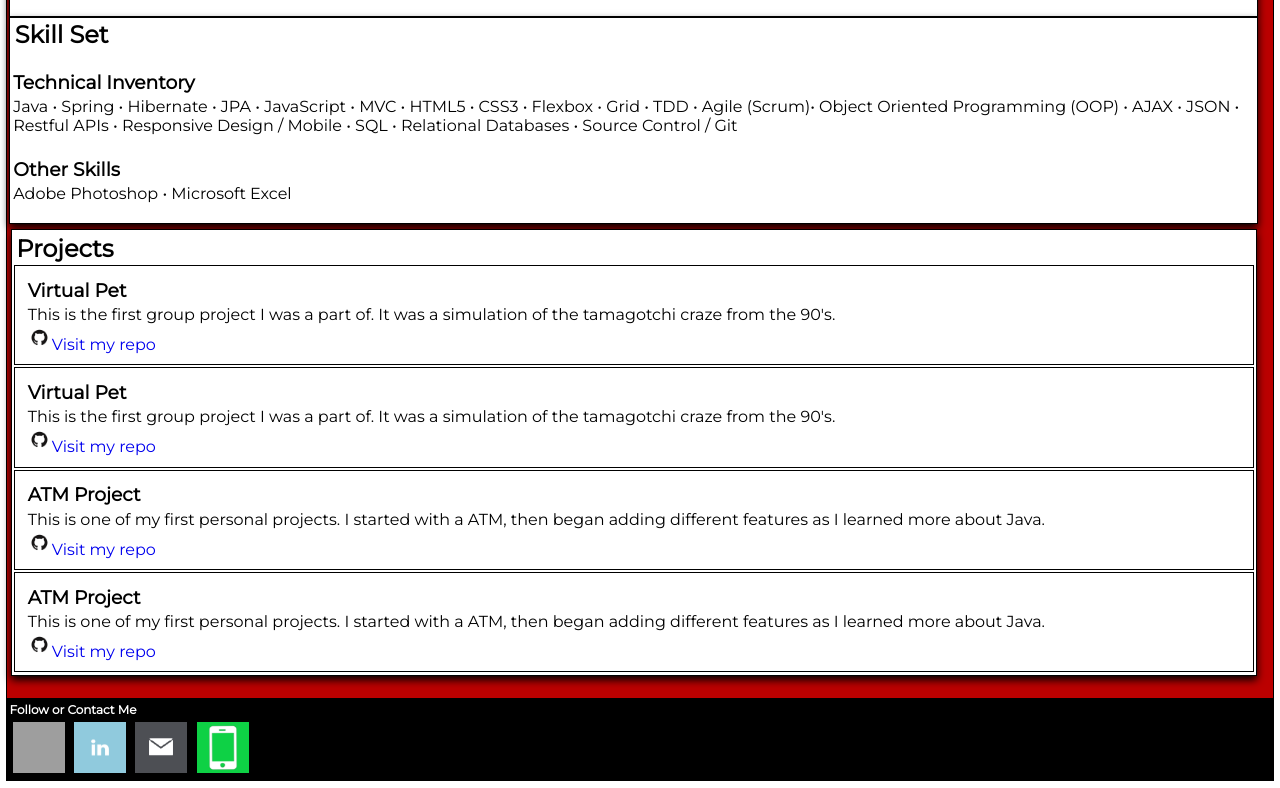
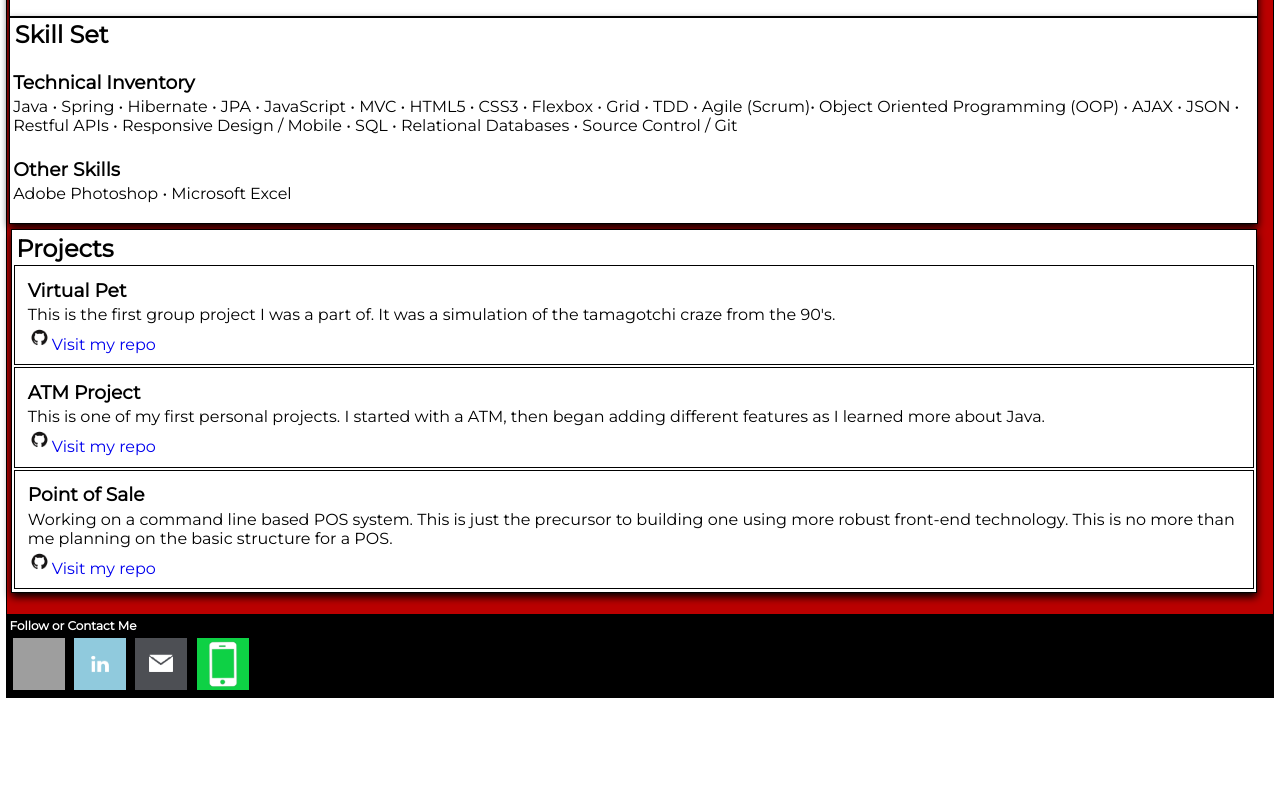
Before and after one commit to mateofrito/mateofrito.github.io, a plain HTML site: page index.html in a window 1280 px wide. Shown: the part 857-1645 px from the top of the page. After the commit the page ends 1561 px from the top, so only its background shows below. Drawn offline with Linux system fonts and the light colour scheme; grey boxes are pictures that could not be loaded.

Commit message:
updated to reflect new github repo

```diff
--- a/index.html
+++ b/index.html
@@ -85,19 +85,16 @@
             <p>This is the first group project I was a part of.  It was a simulation of the tamagotchi craze from the 90's.</p>
             <a href="https://github.com/mateofrito/virtual-pet" target="_blank"><img src="./socialmediaimages/github.png" width ="24" length="24">Visit my repo</a>
         </article>
-                                                                                                         <article class="flex"><h3 class="flexheaders">Virtual Pet</h3>
-            <p>This is the first group project I was a part of.  It was a simulation of the tamagotchi craze from the 90's.</p>
-            <a href="https://github.com/mateofrito/virtual-pet" target="_blank"><img src="./socialmediaimages/github.png" width ="24" length="24">Visit my repo</a>
-        </article>
-                                                                                                                                                  <article class="flex"><h3 class="flexheaders">ATM Project</h3>
+
+        <article class="flex"><h3 class="flexheaders">ATM Project</h3>
             <p>This is one of my first personal projects.  I started with a ATM, then began adding different features as I learned more about Java.</p>
             <a href="https://github.com/mateofrito/atm-project" target="_blank"><img src="./socialmediaimages/github.png" width ="24" length="24">Visit my repo</a>
 
         </article>
 
-        <article class="flex"><h3 class="flexheaders">ATM Project</h3>
-            <p>This is one of my first personal projects.  I started with a ATM, then began adding different features as I learned more about Java.</p>
-            <a href="https://github.com/mateofrito/atm-project" target="_blank"><img src="./socialmediaimages/github.png" width ="24" length="24">Visit my repo</a>
+        <article class="flex"><h3 class="flexheaders">Point of Sale</h3>
+            <p>Working on a command line based POS system.  This is just the precursor to building one using more robust front-end technology.  This is no more than me planning on the basic structure for a POS.</p>
+            <a href="https://github.com/mateofrito/point-of-sale" target="_blank"><img src="./socialmediaimages/github.png" width ="24" length="24">Visit my repo</a>
 
         </article>
     </section>
```
